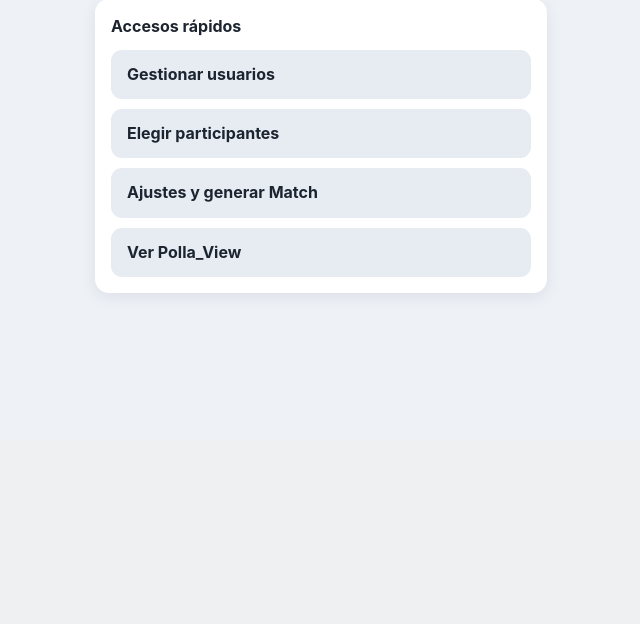
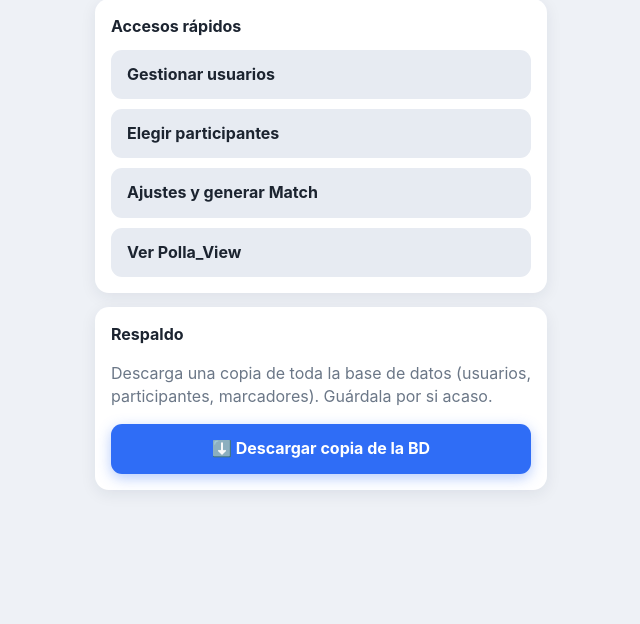
Before and after one commit to jagilren/quiniela_interna_rpci, a Flask app: page /admin/ in a window 1280 px wide. Shown: the part 359-983 px from the top of the page, without its empty margins (319-959 px from the left). Before the commit the page ends 653 px from the top, so only its background shows below. Run offline with Flask 3, Linux system fonts and the light colour scheme; the visitor is signed in with stand-in values (Sample User, id 1); data that the repository does not hold is empty.

Commit message:
Respaldo: botón admin para descargar la BD (VACUUM INTO, sin token ni flyctl)
La app se respalda a sí misma: /admin/backup entrega una copia consistente del
SQLite (segura con WAL) descargable desde el navegador. No depende de acceso
externo, así protege los datos ante un eventual borrado del volumen en Fly.

Co-Authored-By: Claude Opus 4.8 <noreply@anthropic.com>

```diff
--- a/app/routes/admin.py
+++ b/app/routes/admin.py
@@ -1,5 +1,8 @@
 import os
 import uuid
+import sqlite3
+import tempfile
+from datetime import datetime
 
 from flask import (
     Blueprint,
@@ -10,6 +13,7 @@ from flask import (
     flash,
     session,
     current_app,
+    send_file,
 )
 from werkzeug.utils import secure_filename
 from sqlalchemy.exc import IntegrityError
@@ -60,6 +64,41 @@ def dashboard():
         n_disponibles=Match.query.filter_by(disponible=True).count(),
         n_matches=Match.query.count(),
         lista=polla_lista(),
+    )
+
+
+# --------------------------------------------------------------------------- #
+# Respaldo: descargar la base de datos completa
+# --------------------------------------------------------------------------- #
+@admin_bp.route("/backup")
+@admin_required
+def backup():
+    """Descarga una copia consistente de la BD SQLite (sirve como respaldo).
+
+    Usa 'VACUUM INTO' para obtener una foto coherente aunque esté en modo WAL,
+    y no depende de flyctl ni de acceso externo: la app se respalda a sí misma.
+    """
+    db_path = db.engine.url.database
+    if not db_path or not os.path.exists(db_path):
+        flash("No se encontró el archivo de base de datos.", "error")
+        return redirect(url_for("admin.dashboard"))
+
+    tmp = tempfile.NamedTemporaryFile(suffix=".db", delete=False)
+    tmp.close()
+    os.remove(tmp.name)  # VACUUM INTO exige que el destino NO exista
+
+    con = sqlite3.connect(db_path)
+    try:
+        con.execute("VACUUM INTO ?", (tmp.name,))
+    finally:
+        con.close()
+
+    fecha = datetime.now().strftime("%Y%m%d-%H%M")
+    return send_file(
+        tmp.name,
+        as_attachment=True,
+        download_name=f"quiniela-backup-{fecha}.db",
+        mimetype="application/octet-stream",
     )
 
 
--- a/app/templates/admin/dashboard.html
+++ b/app/templates/admin/dashboard.html
@@ -30,4 +30,13 @@
       <a class="btn btn-block" href="{{ url_for('polla.index') }}">Ver Polla_View</a>
     </div>
   </section>
+
+  <section class="card">
+    <h2 class="section-title">Respaldo</h2>
+    <p class="muted">Descarga una copia de toda la base de datos (usuarios, participantes,
+      marcadores). Guárdala por si acaso.</p>
+    <a class="btn btn-primary btn-block" href="{{ url_for('admin.backup') }}">
+      ⬇️ Descargar copia de la BD
+    </a>
+  </section>
 {% endblock %}
```
